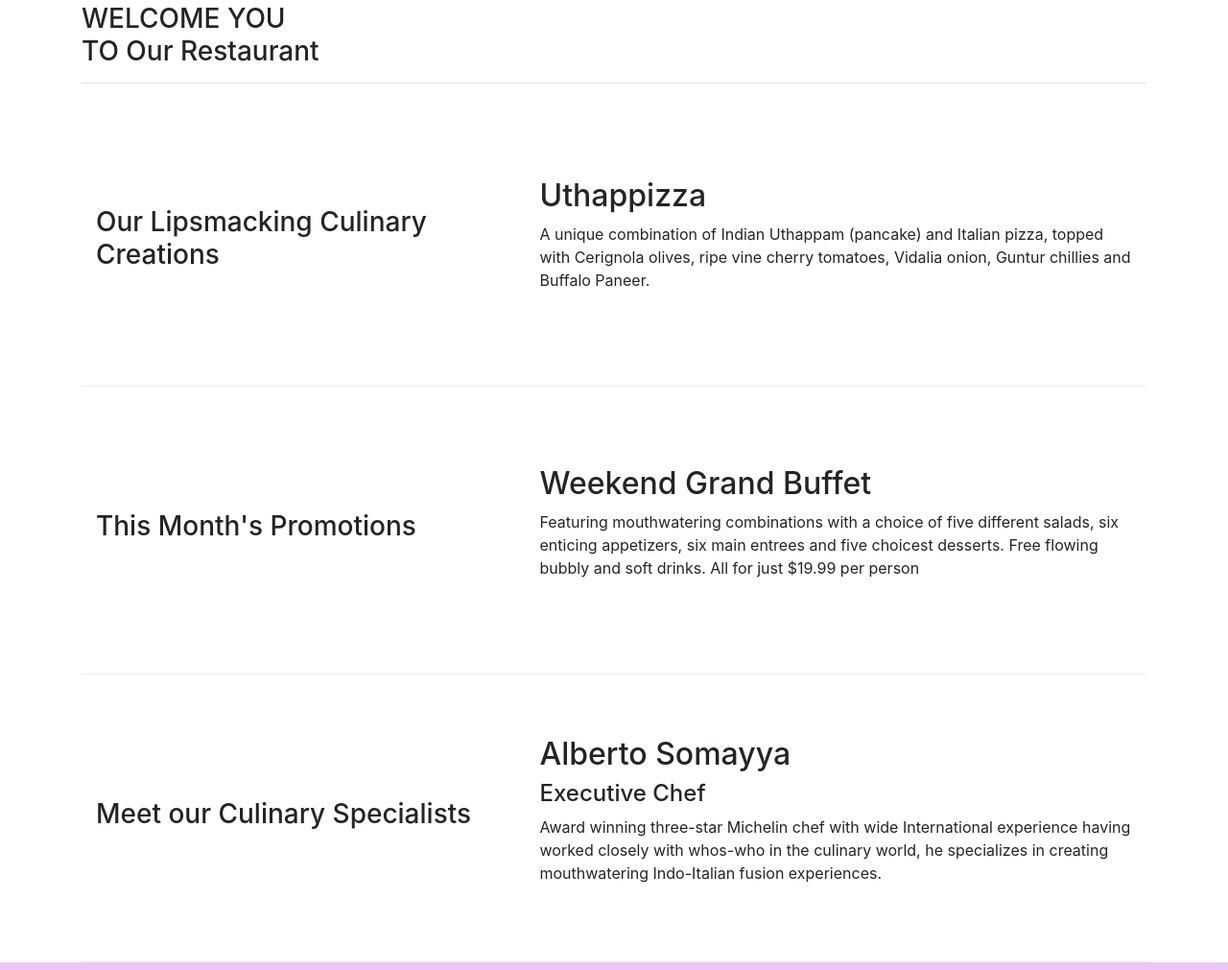
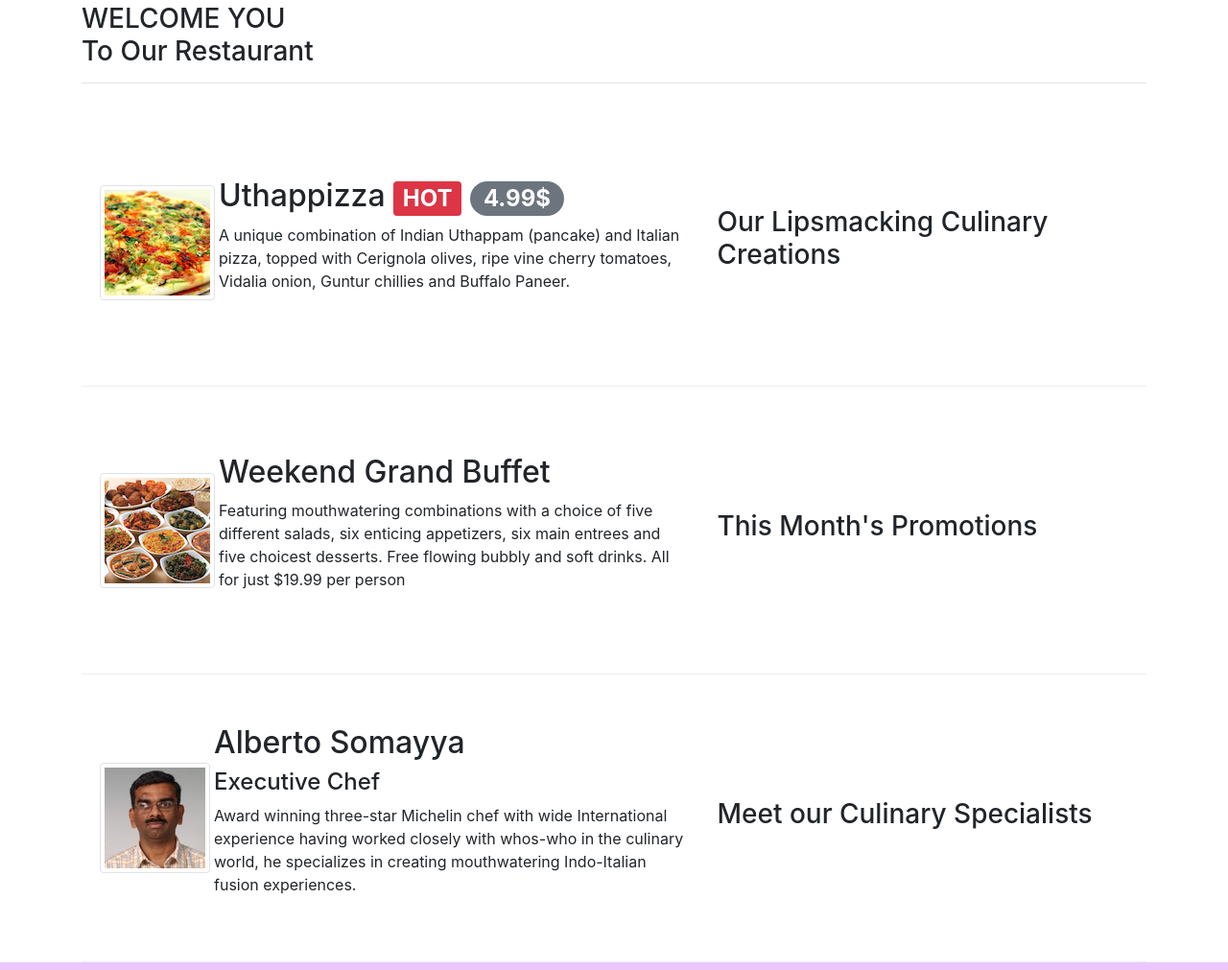
Before and after one commit to AyhamLazkany/Bootstrap4-test, a website: page index.html in a window 1280 px wide. Shown: the part 401-1412 px from the top of the page at 96% size. Drawn offline with nearby package versions, Linux system fonts and the light colour scheme.

Commit message:
Images and Media & Alerting Users

```diff
--- a/css/styles.css
+++ b/css/styles.css
@@ -39,3 +39,6 @@ body{
 .bg-primary{
     background-color: rgb(195, 0, 255)!important;
 }
+.mr-0 {
+    margin: 0px;
+}
--- a/index.html
+++ b/index.html
@@ -19,7 +19,9 @@
             <button class="navbar-toggler" type="button" data-toggle="collapse" data-target="#navbar">
                 <span class="navbar-toggler-icon"></span>
             </button>
-            <a class="navbar-brand mr-auto" href="#" style="padding-right: 5%;">Con Fusion</a>
+            <a class="navbar-brand p-0 mr-2" href="#" style="padding-right: 5%;">
+                <img src="img/logo.png" height="40px" alt="Ristorante con Fusion">
+            </a>
             <div id="navbar" class="collapse navbar-collapse">
                 <ul class="navbar-nav mr-auto">
                     <li class="nav-item active"><a href="#" class="nav-link"><span class="fa fa-home fa-lg"></span> Home</a></li>
@@ -39,7 +41,8 @@
                     <p>We take inspiration from the World's best cuisines, and create a unique fusion experience.
                          Our lipsmacking creations will tickle your culinary senses!</p>
                 </div>
-                <div class="col-12 col-sm">
+                <div class="col-12 col-sm my-auto">
+                    <img class="d-flex mx-auto img-fluid" src="img/logo.png" alt="Ristorante con Fusion">
                 </div>
             </div>
         </div>
@@ -53,50 +56,63 @@
 
         <div class="row">
             <div class="col-12">
-               <h3>WELCOME YOU <br >TO Our Restaurant</h3>
+               <h3>WELCOME YOU<br>To Our Restaurant</h3>
                <hr>
             </div>
         </div>
 
         <div class="row row-content align-items-center">
-            <div class="order-sm-first col-12 col-sm-5">
+            <div class="order-sm-last col-12 col-sm-5">
                 <h3>Our Lipsmacking Culinary Creations</h3>
             </div>
-            <div class="order-sm-last col col-sm">
-                <h2>Uthappizza</h2>
-                <p>A unique combination of Indian Uthappam (pancake) and Italian pizza, topped with Cerignola olives,
+            <div class="order-sm-first col col-sm">
+                <div class="media">
+                    <img class="d-flex m-1 img-thumbnail align-self-center" src="img/uthappizza.png" alt="uthappizza">
+                    <div class="media-body">
+                        <h2>Uthappizza <span class="badge badge-danger">HOT</span> <span class="badge badge-pill badge-secondary">4.99$</span></h2>
+                        <p class="d-none d-sm-block">A unique combination of Indian Uthappam (pancake) and Italian pizza, topped with Cerignola olives,
                         ripe vine cherry tomatoes, Vidalia onion, Guntur chillies and Buffalo Paneer.</p>
+                    </div>
+                </div>
             </div>
         </div>
 
 
         <div class="row row-content align-items-center">
-            <div class="order-sm-first col-12 col-sm-5">
+            <div class="order-sm-last col-12 col-sm-5">
                 <h3>This Month's Promotions</h3>
             </div>
-            <div class="order-sm-last col col-sm">
+            <div class="order-sm-first col col-sm">
+                <div class="media">
+                    <img class="d-flex m-1 img-thumbnail align-self-center" src="img/buffet.png" alt="Grand Buffet">
+                    <div class="media-body">
                         <h2>Weekend Grand Buffet</h2>
-                <p>Featuring mouthwatering combinations with a choice of five different salads, six enticing appetizers,
+                        <p class="d-none d-sm-block">Featuring mouthwatering combinations with a choice of five different salads, six enticing appetizers,
                             six main entrees and five choicest desserts. Free flowing bubbly and soft drinks. All for just
                             $19.99 per person </p>
                     </div>
                 </div>
+            </div>
+        </div>
 
         <div class="row row-content align-items-center">
-            <div class="order-sm-first col-12 col-sm-5">
+            <div class="order-sm-last col-12 col-sm-5">
                 <h3>Meet our Culinary Specialists</h3>
             </div>
-            <div class="order-sm-last col col-sm">
+            <div class="order-sm-first col col-sm">
+                <div class="media">
+                    <img class="d-flex m-1 img-thumbnail align-self-center" src="img/alberto.png" alt="Alberto Somayya">
+                    <div class="media-body">
                         <h2>Alberto Somayya</h2>
                         <h4>Executive Chef</h4>
-                <p>Award winning three-star Michelin chef with wide International experience having worked closely with
+                        <p class="d-none d-sm-block">Award winning three-star Michelin chef with wide International experience having worked closely with
                         whos-who in the culinary world, he specializes in creating mouthwatering Indo-Italian fusion
                         experiences. </p>
                     </div>
                 </div>
-        <!-- <div class="row">
-            <button name="AboutUs" onclick="OnClick()" class="btn btn-primary btn-xl">About Us</button>
-        </div> -->
+            </div>
+        </div>
+
     </div>
 
     <footer class="footer">
```
Also changed, not shown: aboutus.html (+5 -2 lines), contactus.html (+5 -2 lines), img/alberto.png (added), img/buffet.png (added), img/logo.png (added), img/uthappizza.png (added), 1 other file. Lines whose indentation alone changed are shown as unchanged.
